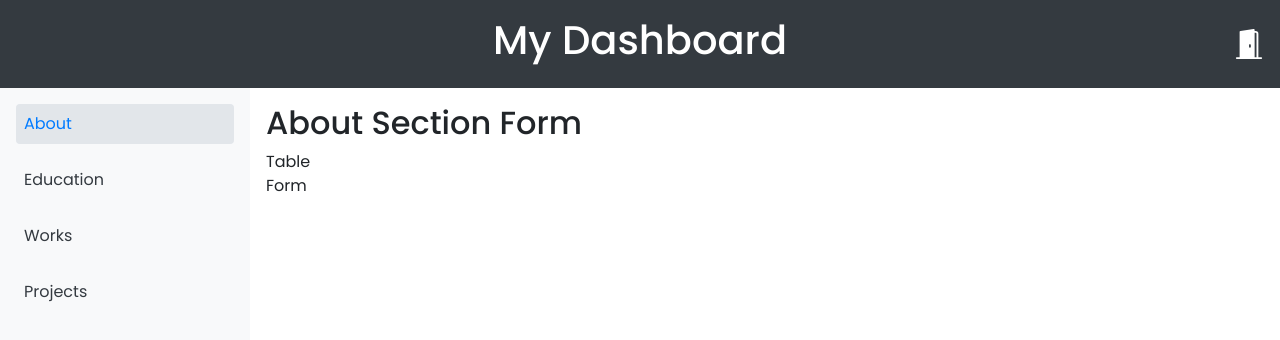
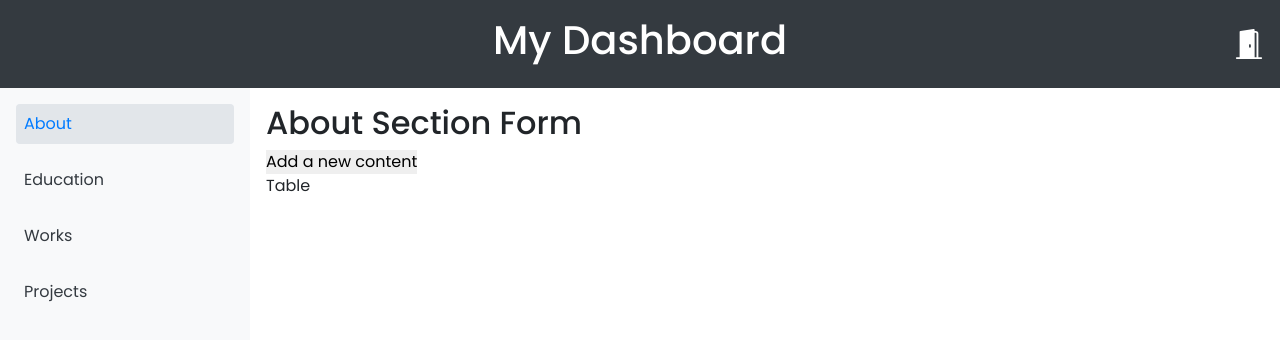
Before and after one commit to amaralBruno27866/the_hall_of_bones, a React (Vite) app in the folder myPortfolio/: page / in a window 1280 px wide. Both pictures are taken after a click on the link "About". Shown: the top 340 px of the page. Built offline with nearby package versions, Linux system fonts and the light colour scheme; no server answers.

Commit message:
Update: schema about

```diff
--- a/myPortfolio/src/others/dashboard/forms/about-form/about-form.jsx
+++ b/myPortfolio/src/others/dashboard/forms/about-form/about-form.jsx
@@ -1,19 +1,18 @@
 import React from 'react';
 import styles from './about-form.module.css';
 import 'bootstrap/dist/js/bootstrap.bundle.min.js';
+import { BsFillPencilFill, BsFillTrashFill, BsCloudUploadFill } from "react-icons/bs";
 
 export function AboutForm() {
   return (
     <section className={styles.aboutForm}>
       <header>
         <h2>About Section Form</h2>
+        <button>Add a new content</button>
       </header>
       <div>
         Table
       </div>
-      <div>
-        Form
-      </div>
     </section>
   );
 }
```
